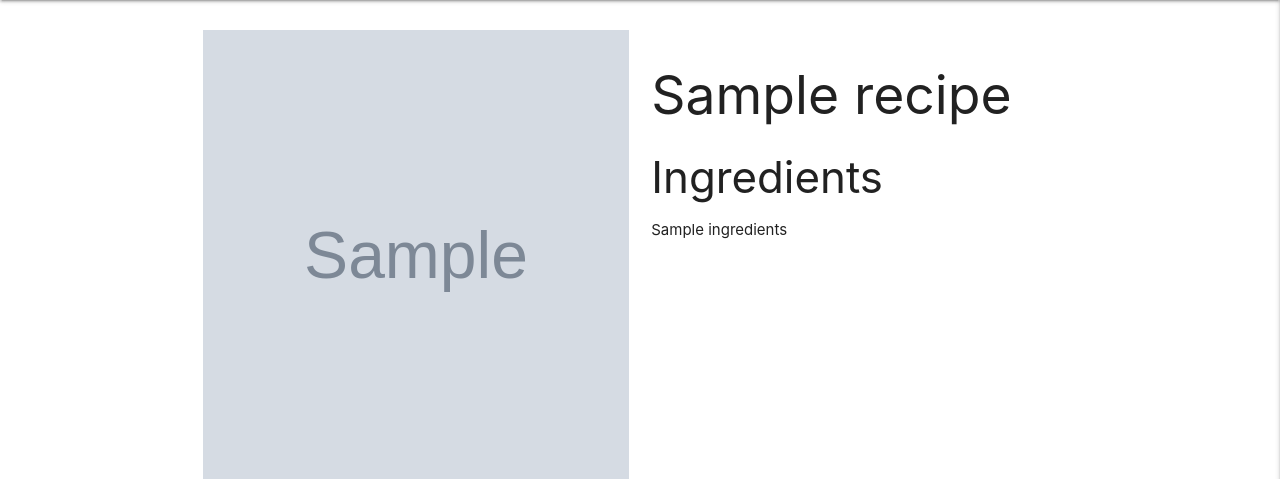
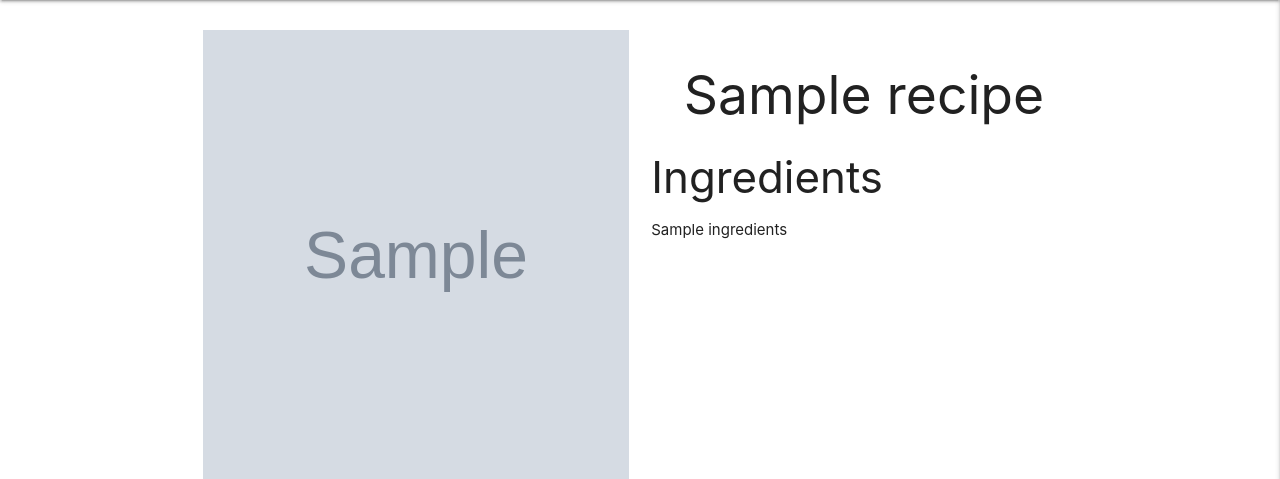
Before and after one commit to yuyu78/my-healthy-recipe, a Flask app: template templates/show_recipe.html in a window 1280 px wide. Shown: the part 64-543 px from the top of the page. Run offline with Flask 2, Linux system fonts and the light colour scheme; the template is opened without the code that fills it: most values are stand-ins (such as "Sample title", 1, 10 or a date in 2020); grey boxes marked "Sample" are stand-in pictures; some libraries are stand-ins or nearby versions.

Commit message:
Center align the name of recipe on show_recipe

```diff
--- a/templates/show_recipe.html
+++ b/templates/show_recipe.html
@@ -6,7 +6,7 @@
             <img class="recipe-image" src="{{ recipe.image_url }}">
         </div>
         <div class="col s12 m6">
-            <h2>{{ recipe.recipe_name }}</h2>
+            <h2 class="center-align">{{ recipe.recipe_name }}</h2>
             <h3>Ingredients</h3>
             <p class="list-recipe">{{ recipe.ingredients }}</p>
         </div>
```
